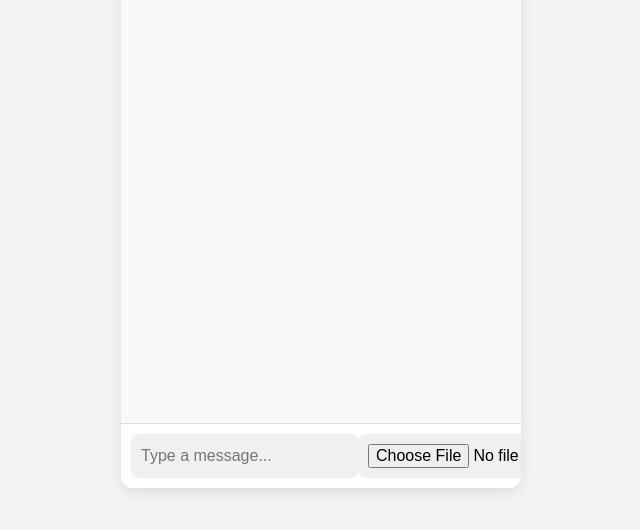
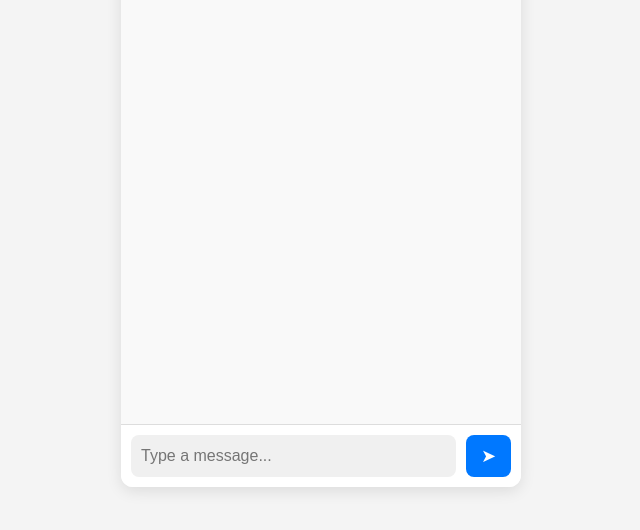
Before and after one commit to Aisvaran93/aiSH, a plain HTML site: page index.html in a window 1280 px wide. Shown: the part 188-718 px from the top of the page, without its empty margins (319-959 px from the left). Drawn offline with Linux system fonts and the light colour scheme.

Commit message:
Update index.html

```diff
--- a/index.html
+++ b/index.html
@@ -3,7 +3,7 @@
 <head>
     <meta charset="UTF-8">
     <meta name="viewport" content="width=device-width, initial-scale=1.0">
-    <title>AI Chatbot with File Upload</title>
+    <title>AI Chatbot</title>
     <link rel="stylesheet" href="style.css">
 </head>
 <body>
@@ -15,7 +15,6 @@
         <div id="chatbox" class="chatbox"></div>
         <div class="chat-input">
             <input type="text" id="messageInput" placeholder="Type a message..." onkeypress="handleEnter(event)">
-            <input type="file" id="fileInput" accept="image/*, .pdf, .txt, .doc, .docx">
             <button onclick="sendMessage()">➤</button>
         </div>
     </div>
```
